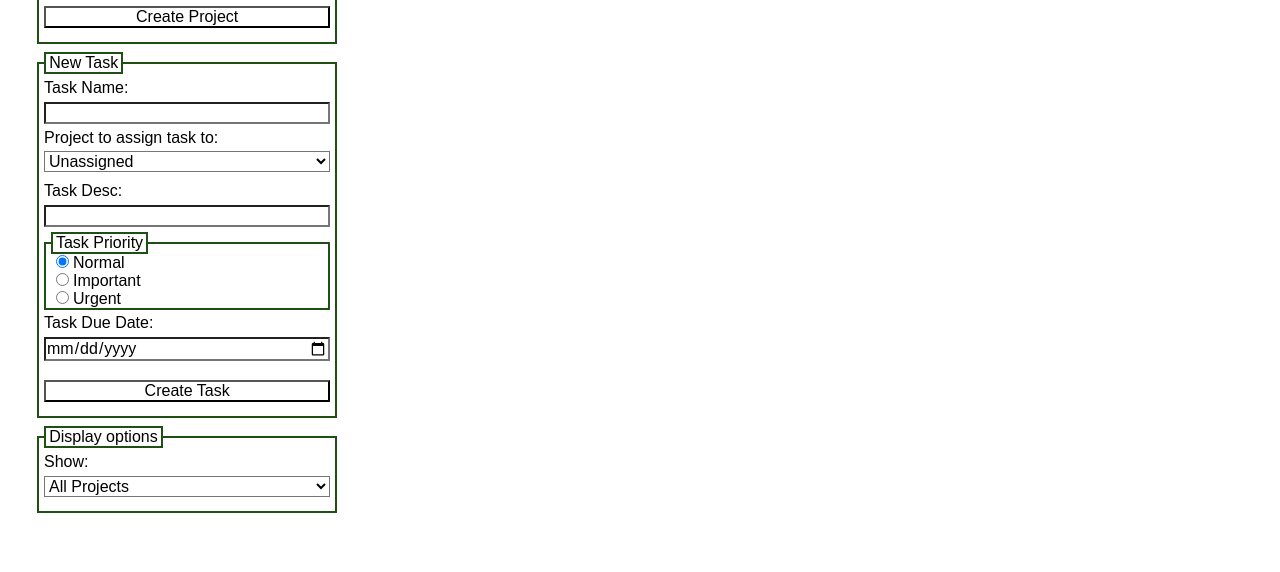
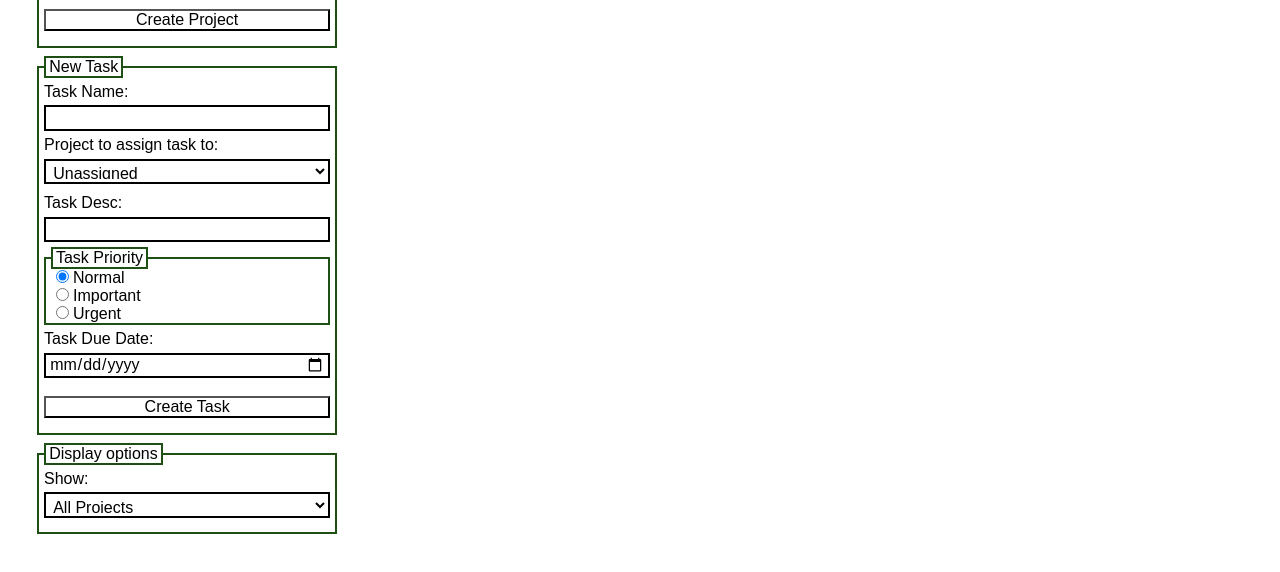
Before and after one commit to noOdin1/todo_list, a website built with webpack: page src/template.html in a window 1280 px wide. Shown: the part 214-786 px from the top of the page. Built offline with nearby package versions, Linux system fonts and the light colour scheme.

Commit message:
Specify height, padding and border for all the input boxes

```diff
--- a/src/style.css
+++ b/src/style.css
@@ -160,3 +160,14 @@ div.taskPriority.listContainer {
 #dueDateCalender {
   margin-bottom: 0.4em;
 }
+
+#newProjectName,
+#projectIdForTaskDropDown,
+#taskDueDate,
+#taskName,
+#taskDesc,
+#displayItemsOptions {
+  height: 1.6em;
+  padding: 0.2em;
+  border: 2px solid black;
+}
```
